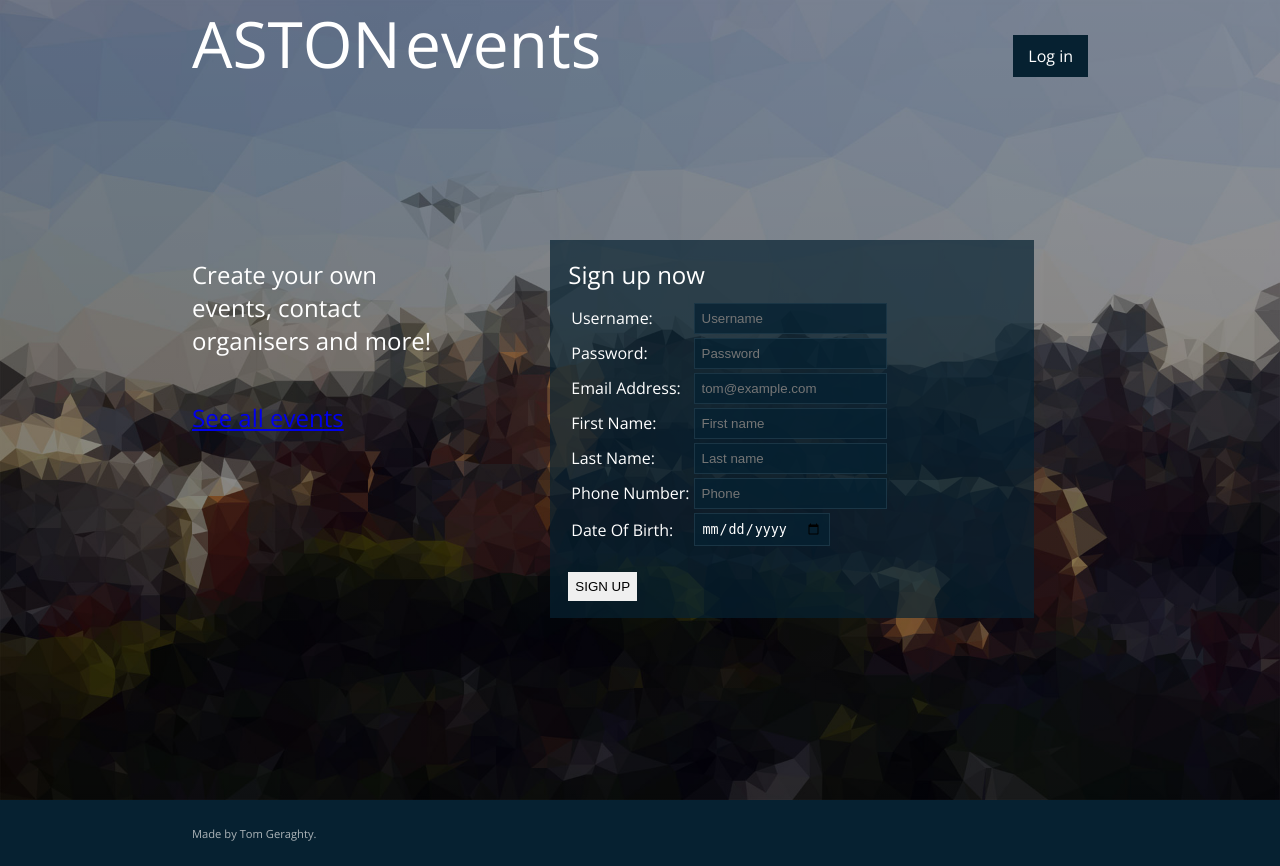
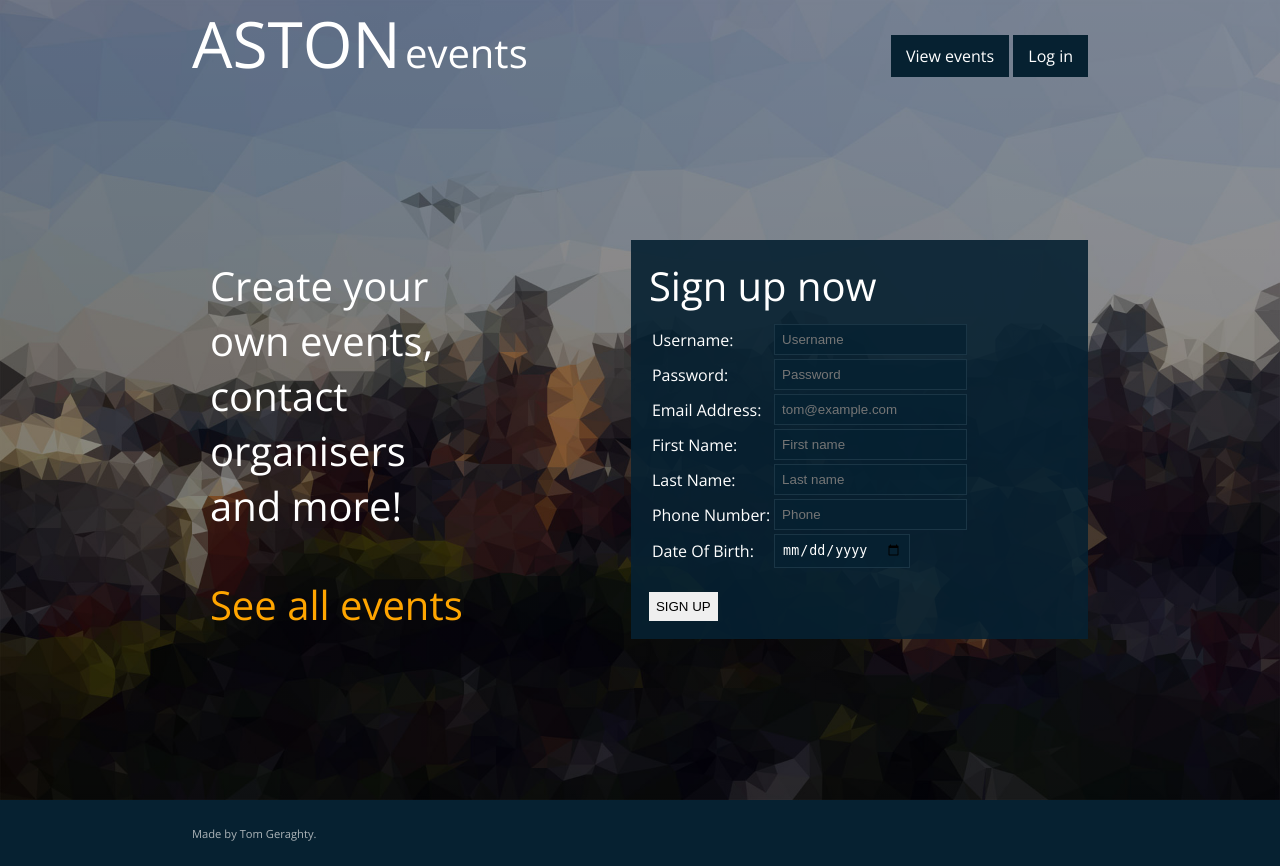
Before and after one commit to Thomas-Geraghty/astonevents, a PHP site: page / in a window 1280 px wide. Run offline with PHP 8.4, Linux system fonts and the light colour scheme; some libraries are stand-ins or nearby versions.

Commit message:
Updated site layouts and more.

```diff
--- a/index.php
+++ b/index.php
@@ -1,8 +1,24 @@
 <?php
 session_start();
-require_once 'php/model/elements/Session.php';
-require_once 'php/controller/account/Signup.php';
-require_once 'php/controller/account/Auth.php';
+
+if (isset($_SERVER['HTTPS'])) {
+    $protocol = "https";
+} else {
+    $protocol = "http";
+}
+$base_url = $protocol . "://" . $_SERVER['HTTP_HOST'] . "/";
+$base_path = $_SERVER['DOCUMENT_ROOT'] . "/";
+
+define('BASEURL', $base_url);
+define('BASEPATH', $base_path);
+define('SITEURL', $base_url . "site/");
+define('SITEPATH', $base_path . "site/");
+define('REQUESTURL', $_SERVER['REQUEST_URI']);
+
+require_once BASEPATH . 'php/model/elements/Session.php';
+require_once BASEPATH . 'php/controller/account/Signup.php';
+require_once BASEPATH . 'php/controller/account/Auth.php';
+require_once BASEPATH . 'php/Config.php';
 
 error_reporting(-1);
 ini_set('display_error', 'On');
@@ -18,72 +34,63 @@ ini_set('display_error', 'On');
     <link rel="stylesheet" type="text/css" href="./css/sitewide.css">
 </head>
 <body>
-<script src="js/Login.js"></script>
 
+<!-- Navbar -->
 <?php include "structure/navbar.php"; ?>
+
 
 <!-- Header -->
 <div id="header" class="bg">
     <div class="pattern"></div>
     <div class="container">
-        <div class="section-header">
-            <h1 id="name-big">ASTON</h1>
-            <h1 id="name-small">events</h1>
+        <div id="logo" onclick="window.location.href='index.php'">
+            <h1>ASTON</h1>
+            <h2>events</h2>
         </div>
         <div class="header-content" style="top: 30%; position: absolute; width: 70%;">
-            <div style="
-                display: inline-block;
-                padding-right: 10%;
-                padding-top: 2%;
-                float: left;
-                width: 30%;
-                top: 15%;">
-                <h3 class="caption">Create your own events, contact organisers and more!</h3>
+            <div id="caption" class="left">
+                <h2>Create your own events, contact organisers and more!</h2>
                 <br><br><br>
-                <h3 class="caption" id="caption-link"><a href="index.php"> See all events</a></h3>
+                <h2 id="caption-link"><a class="content-link" href="index.php"> See all events</a></h2>
             </div>
-            <div style="
-                display: inline-block;
-                width: 50%;
-                padding: 2%;
-                background-color: rgba(6,33,49,0.70);">
-                <h3 class="caption">Sign up now</h3>
+            <div class="right dark">
+                <h2 class="caption">Sign up now</h2>
                 <div id="signup-form" style="padding-top: 2%;">
                     <form id="signup-table" method="POST">
                         <table>
                             <tr>
-                                <td><h4 class="label">Username:</h4></td>
+                                <td><h4>Username:</h4></td>
                                 <td><input name="username" class="form" type="text" maxlength="32"
-                                           placeholder="Username" onkeyup="checkUsername(this.value)" required></td>
+                                           placeholder="Username" onblur="liveUsernameSearch(this.value)" required></td>
                                 <td><h4 id="usernameMarker"></h4></td>
                             </tr>
                             <tr>
-                                <td><h4 class="label">Password:</h4></td>
+                                <td><h4>Password:</h4></td>
                                 <td><input name="password" class="form" type="password" maxlength="32"
                                            placeholder="Password" required></td>
                             </tr>
                             <tr>
-                                <td><h4 class="label">Email Address:</h4></td>
+                                <td><h4>Email Address:</h4></td>
                                 <td><input name="email" class="form" type="email" maxlength="254"
                                            placeholder="tom@example.com" required></td>
                             </tr>
                             <tr>
-                                <td><h4 class="label">First Name:</h4></td>
+                                <td><h4>First Name:</h4></td>
                                 <td><input name="first_name" class="form" type="text" maxlength="32"
                                            placeholder="First name" required></td>
                             </tr>
                             <tr>
-                                <td><h4 class="label">Last Name:</h4></td>
+                                <td><h4>Last Name:</h4></td>
                                 <td><input name="last_name" class="form" type="text" maxlength="32"
                                            placeholder="Last name" required></td>
                             </tr>
                             <tr>
-                                <td><h4 class="label">Phone Number:</h4></td>
+                                <td><h4>Phone Number:</h4></td>
                                 <td><input name="phone" class="form" type="phone" placeholder="Phone" maxlength="15"
                                            required></td>
                             </tr>
                             <tr>
-                                <td><h4 class="label">Date Of Birth:</h4></td>
+                                <td><h4>Date Of Birth:</h4></td>
                                 <td><input name="dob" class="form" type="date" required></td>
                             </tr>
                         </table>
@@ -92,14 +99,14 @@ ini_set('display_error', 'On');
                     </form>
                 </div>
             </div>
-        </div>    </div>
+        </div>
+    </div>
 </div>
 
 <?php include 'structure/footer.php' ?>
 
 <!-- Misc -->
 <script src="https://ajax.googleapis.com/ajax/libs/jquery/3.2.1/jquery.min.js"></script>
-<script src="js/smooth-scroll.js"></script>
-<script src="js/expand-element.js"></script>
+<script src="js/Signup.js"></script>
 </body>
 </html>
--- a/structure/navbar.php
+++ b/structure/navbar.php
@@ -1,28 +1,64 @@
+<?php
+require_once ($_SERVER["DOCUMENT_ROOT"]) . "/php/controller/account/Auth.php";
+?>
 <!-- Navbar -->
+<script src="js/Auth.js"></script>
 <nav class="navbar-sticky">
-    <ul class="weblinks">
+    <ul>
         <?php if(!isset($_SESSION['sessionStatus']) || $_SESSION['sessionStatus'] == 1): ?>
-            <a class="navbar-link button loginButton">Log in</a>
+            <a class="navbar-link button" href="events.php">View events</a>
+            <a id ="loginButton" class="navbar-link button " onclick="loginClick()">Log in</a>
             <div id="loginDropdown">
-            <form id="login-form" method="POST">
+                <form id="login-form" method="POST">
                 <table>
                     <tr>
-                        <td><h4 style="color: #062131">Username:</h4></td>
+                        <td><h4 class="login-label">Username:</h4></td>
                         <td><input name="login-username" class="form" type="text" maxlength="32" placeholder="Username"
                                    required></td>
                     </tr>
                     <tr>
-                        <td><h4 style="color: #062131">Password:</h4></td>
-                        <td><input name="login-password" class="form" type="text" maxlength="32" placeholder="Password"
+                        <td><h4 class="login-label">Password:</h4></td>
+                        <td><input name="login-password" class="form" type="password" maxlength="32" placeholder="Password"
                                    required></td>
                     </tr>
                 </table>
                 <input type="hidden" name="login_submitted" value="1"/>
                 <input type="submit" class="linkButton" id="log-in-button" value="SIGN IN">
             </form>
-        </div>
+            </div>
+            <script>
+                document.addEventListener('mouseup', function (e) {
+                    var trigger1 = document.getElementById('loginButton');
+                    var container1 = document.getElementById('loginDropdown');
+
+                    if(trigger1.contains(e.target)) {
+                        $('#loginDropdown').slideToggle(200);
+                    }
+                    else if (!container1.contains(e.target)) {
+                        $('#loginDropdown').slideUp(100);
+                    }
+                }.bind(this));
+            </script>
         <?php elseif($_SESSION['sessionStatus'] == 2): ?>
-            <a class="navbar-link button loginButton">Log out</a>
+            <a id="eventsButton" class="navbar-link button">Events</a>
+            <a class="navbar-link button" onclick="log_out(1)">Log out</a>
+            <div id="eventsDropdown">
+                <h4 class="button eventsDropdownButton" onclick="window.location.href='events.php'">All Events</h4>
+                <h4 class="button eventsDropdownButton" onclick="window.location.href='../userArea.php'">Manage Events</h4>
+            </div>
+            <script>
+                document.addEventListener('mouseup', function (e) {
+                    var trigger2 = document.getElementById('eventsButton');
+                    var container2 = document.getElementById('eventsDropdown');
+
+                    if(trigger2.contains(e.target)) {
+                        $('#eventsDropdown').slideToggle(200);
+                    }
+                    else if (!container2.contains(e.target)) {
+                        $('#eventsDropdown').slideUp(100);
+                    }
+                }.bind(this));
+            </script>
         <?php endif; ?>
     </ul>
 </nav>
```
Also changed, not shown: events.php (added, +52 -0 lines), myEvents.php (deleted, +0 -76 lines), userArea.php (added, +52 -0 lines).
